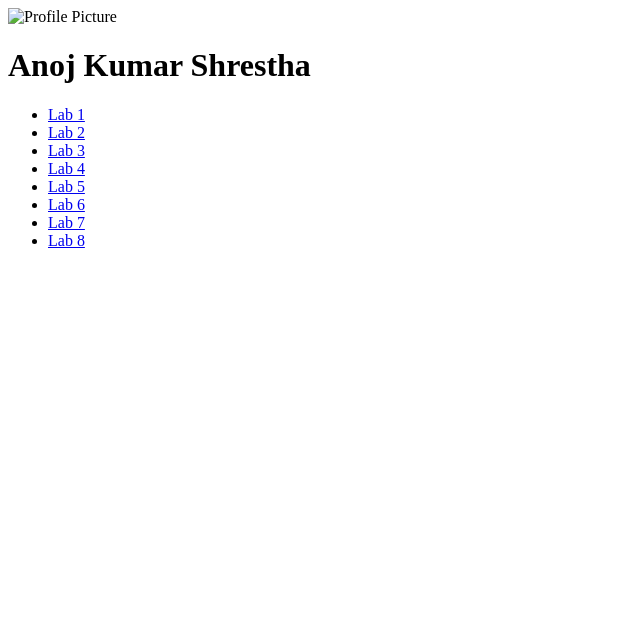
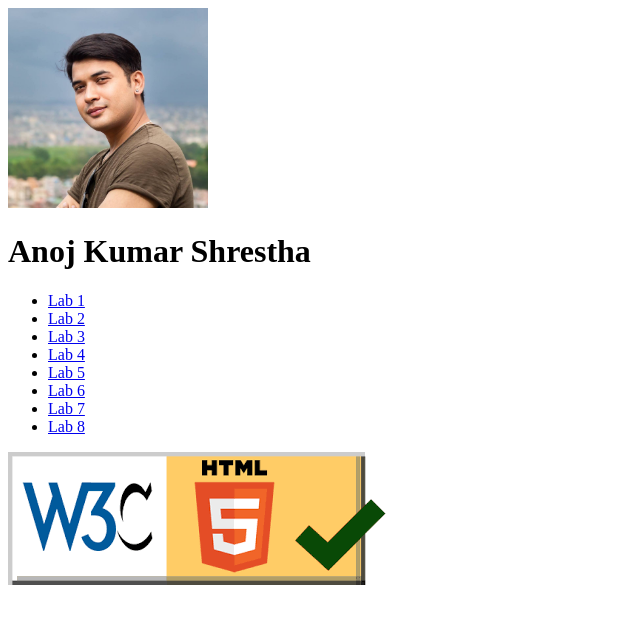
Before and after one commit to anojcrazycoder/WAPLabs, a plain HTML site: page index.html in a window 1280 px wide. Shown: the whole page, without its empty margins (0-640 px from the left). Drawn offline with Linux system fonts and the light colour scheme; the site is published under a folder, as on GitHub Pages, so addresses that start at the root find nothing.

Commit message:
Update index.html

```diff
--- a/index.html
+++ b/index.html
@@ -7,7 +7,7 @@
 </head>
 <body>
 
-    <img src="/Images/anojDP.jpg" alt="Profile Picture" height="200" width="200" >
+    <img src="./Images/anojDP.jpg" alt="Profile Picture" height="200" width="200" >
   <h1>Anoj Kumar Shrestha</h1>
   <ul>
     <li><a href="#">Lab 1</a></li>
@@ -20,7 +20,7 @@
     <li><a href="#">Lab 8</a></li>
   </ul>
   <a href="https://validator.w3.org/nu/?doc=https%3A%2F%2Fanojcrazycoder.github.io%2FWAPAssignment%2F">
-    <img src="/Images/htmlchecker.png" alt="">
+    <img src="./Images/htmlchecker.png" alt="">
   </a>
 
 </body>
```
